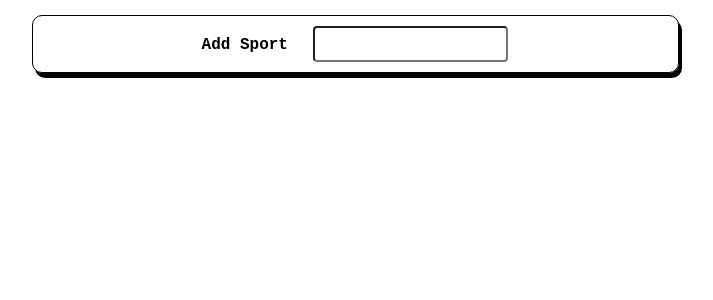
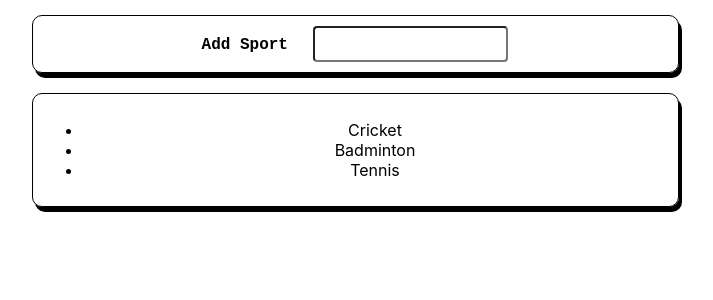
Before and after one commit to AnirupPat/reactjs-sports-deck, a React (Create React App) app: page / in a window 1280 px wide. Shown: the top 300 px of the page, without its empty margins (285-998 px from the left). Built offline with nearby package versions, Linux system fonts and the light colour scheme.

Commit message:
Raw SportsLog component

```diff
--- a/src/App.js
+++ b/src/App.js
@@ -1,11 +1,13 @@
 import { Fragment } from 'react';
 import './App.css';
 import AddSport from './components/addSports/AddSport';
+import SportsLog from './components/sportsLog/SportsLog';
 
 function App() {
   return (
     <Fragment>
       <AddSport />
+      <SportsLog />
     </Fragment>
   );
 }
--- a/src/components/addSports/AddSport.js
+++ b/src/components/addSports/AddSport.js
@@ -4,9 +4,9 @@ import AddSportForm from "./AddSportForm";
 const AddSport = (props) => {
   return (
     <div className={classes.div}>
-    <Card className={classes.card}>
-    <AddSportForm />
-  </Card>
+      <Card className={classes.card}>
+        <AddSportForm />
+      </Card>
     </div>
   );
 };
--- /dev/null
+++ b/src/components/sportsLog/SportsLog.js
@@ -0,0 +1,19 @@
+import classes from "./SportsLog.module.css";
+import Card from "../UI/Card/Card";
+
+const SportsLog = (props) => {
+    const sportsArray = [
+        "Cricket", "Badminton", "Tennis"
+    ];
+  return (
+    <div className={classes.div}>
+      <Card className={classes.card}>
+        <ul>{sportsArray.map(item => {return (<li>{item}</li>)
+
+        })}</ul>
+      </Card>
+    </div>
+  );
+};
+
+export default SportsLog;
--- /dev/null
+++ b/src/components/sportsLog/SportsLog.module.css
@@ -0,0 +1,12 @@
+.div {
+    display: flex;
+    flex-direction: row;
+    justify-content: center;
+    margin: 10px 10px 10px 10px;
+    padding: 5px;
+    text-align: center;
+}
+
+.card {
+    width: 50%;
+}
```
